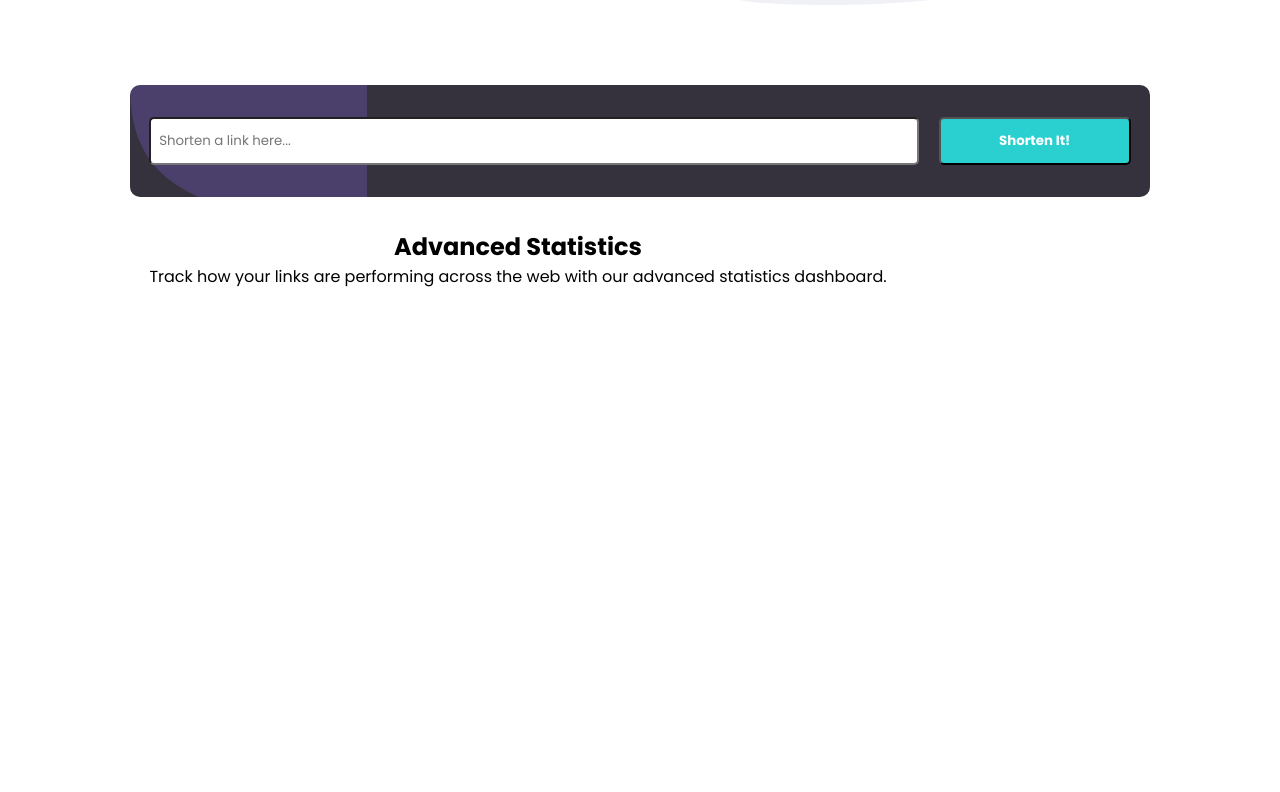
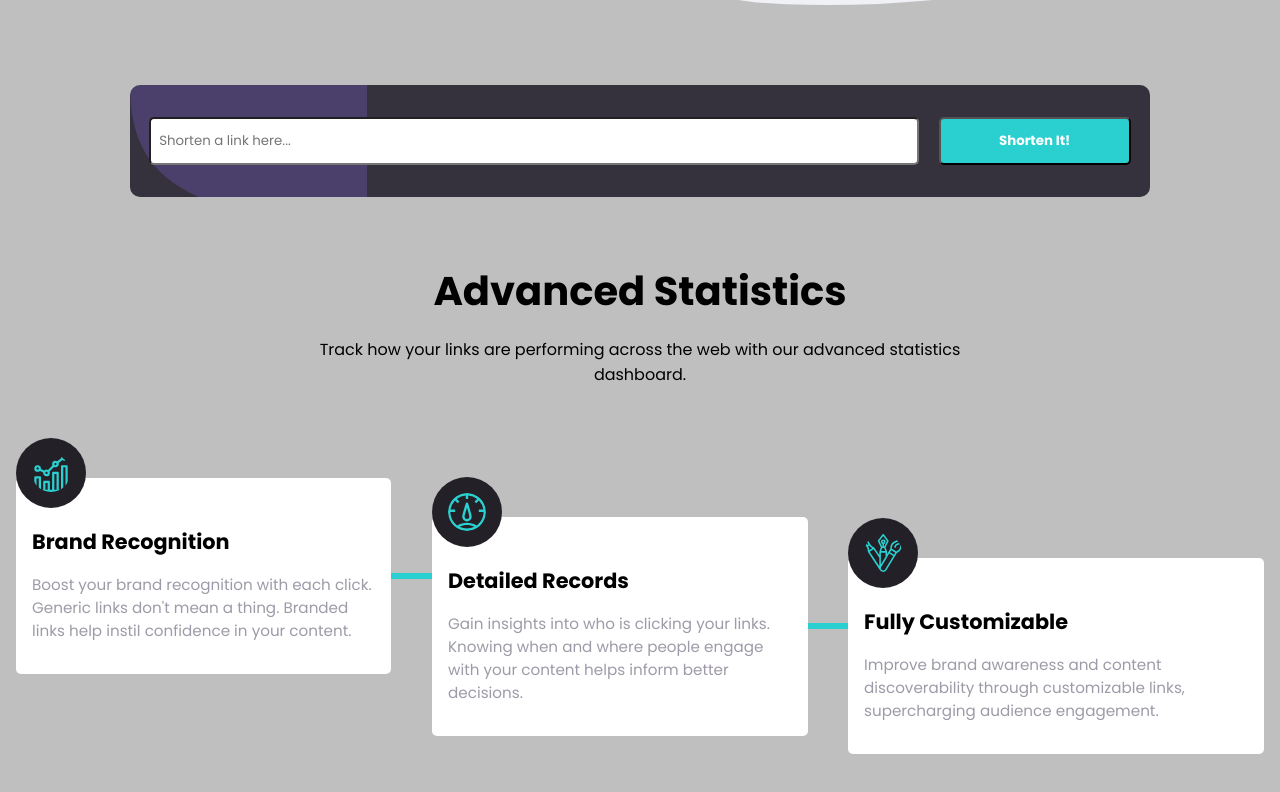
Before and after one commit to Miki0035/react-url-shorten, a React (Vite) app: page / in a window 1280 px wide. Shown: the part 558-1350 px from the top of the page. Before the commit the page ends 879 px from the top, so only its background shows below. Built offline with nearby package versions, Linux system fonts and the light colour scheme.

Commit message:
finished stat section

```diff
--- a/src/App.css
+++ b/src/App.css
@@ -9,6 +9,7 @@
 main {
   width: 100%;
   height: 100%;
+  background-color: var(--gray);
 }
 
 header {
--- /dev/null
+++ b/src/components/Card.tsx
@@ -0,0 +1,28 @@
+import "../styles/Card.css";
+
+const Card = ({
+  id,
+  image,
+  title,
+  subtitle,
+}: {
+  id: number;
+  image: string;
+  title: string;
+  subtitle: string;
+}) => {
+  return (
+    <div className={`card-container ${`container-${id}`}`}>
+      <div className="inner-content">
+        <img src={image} alt={image} />
+        <div className="card-content">
+          <h4>{title}</h4>
+          <p>{subtitle}</p>
+        </div>
+      </div>
+      {id !== 2 && <div className="vertical-line"> </div>}
+    </div>
+  );
+};
+
+export default Card;
--- a/src/components/StatSection.tsx
+++ b/src/components/StatSection.tsx
@@ -1,14 +1,29 @@
+import { statCards } from "../constants";
 import "../styles/StatSection.css";
+import Card from "./Card";
 
 const StatSection = () => {
   return (
     <section className="stat-section">
       <div className="stat-container">
-        <h2>Advanced Statistics</h2>
-        <p>
-          Track how your links are performing across the web with our advanced
-          statistics dashboard.{" "}
-        </p>
+        <div className="stat-header">
+          <h2>Advanced Statistics</h2>
+          <p>
+            Track how your links are performing across the web with our advanced
+            statistics dashboard.{" "}
+          </p>
+        </div>
+        <div className="stat-cards-container">
+          {statCards.map((card) => (
+            <Card
+              key={card.id}
+              id={card.id}
+              image={card.img}
+              title={card.title}
+              subtitle={card.subtitle}
+            />
+          ))}
+        </div>
       </div>
     </section>
   );
--- /dev/null
+++ b/src/constants/index.ts
@@ -0,0 +1,26 @@
+export const statCards = [
+  {
+    id: 0,
+    img: new URL("../assets/images/icon-brand-recognition.svg", import.meta.url)
+      .href,
+    title: "Brand Recognition",
+    subtitle: ` Boost your brand
+      recognition with each click. Generic links don't mean a thing. Branded
+      links help instil confidence in your content.`,
+  },
+  {
+    id: 1,
+    img: new URL("../assets/images/icon-detailed-records.svg", import.meta.url).href,
+    title: "Detailed Records",
+    subtitle: ` Gain
+      insights into who is clicking your links. Knowing when and where people
+      engage with your content helps inform better decisions.`,
+  },
+  {
+    id: 2,
+    img: new URL("../assets/images/icon-fully-customizable.svg", import.meta.url).href,
+    title: "Fully Customizable",
+    subtitle: `Improve brand awareness and content discoverability through customizable
+      links, supercharging audience engagement.`,
+  },
+];
--- /dev/null
+++ b/src/styles/Card.css
@@ -0,0 +1,100 @@
+.card-container {
+  width: 90%;
+  position: relative;
+  max-width: 560px;
+  display: flex;
+  flex-direction: column;
+  align-items: center;
+}
+.inner-content {
+  display: flex;
+  flex-direction: column;
+  align-items: center;
+  gap: 5px;
+}
+.inner-content img {
+  position: absolute;
+  top: -40px;
+  border-radius: 50%;
+  width: 70px;
+  height: 70px;
+  padding: 1rem;
+  background-color: var(--veryDarkViolet);
+}
+.card-content {
+  width: 100%;
+  display: flex;
+  flex-direction: column;
+  align-items: center;
+  padding: 3rem 1rem;
+  background-color: #fff;
+  border-radius: 5px;
+}
+
+.card-content h4 {
+  font-size: 1.2rem;
+}
+.card-content p {
+  font-size: 0.85rem;
+  text-align: center;
+  color: var(--grayishViolet);
+}
+
+.vertical-line {
+  border-left: 6px solid var(--cyan);
+  height: 95px;
+}
+
+@media screen and (min-width: 768px) {
+  .inner-content img {
+    width: 80px;
+    height: 80px;
+  }
+  .card-content h4 {
+    font-size: 1.8rem;
+    padding: 1rem 0.5rem;
+  }
+  .card-content p {
+    font-size: 1.1rem;
+  }
+  .card-container .vertical-line {
+    height: 120px;
+  }
+}
+
+@media screen and (min-width: 1020px) {
+  .card-container {
+    flex-direction: row;
+  }
+  .card-container .vertical-line {
+    border: 3px solid var(--cyan);
+    width: 100px;
+    height: 0px;
+  }
+  .inner-content img {
+    align-self: flex-start;
+    width: 70px;
+    height: 70px;
+  }
+  .card-content {
+    align-items: flex-start;
+    padding: 2rem 1rem;
+
+  }
+  .card-content h4 {
+    font-size: 1.3rem;
+    padding: 1rem 0rem;
+    text-align: left;
+  }
+  .card-content p {
+    font-size: 0.95rem;
+    text-align: left;
+  }
+
+  .container-1 {
+    top: 50px;
+  }
+  .container-2 {
+    top: 80px;
+  }
+}
--- a/src/styles/StatSection.css
+++ b/src/styles/StatSection.css
@@ -1,11 +1,56 @@
 .stat-section {
   width: 100%;
   padding: 2rem 0.5rem;
+  display: flex;
+  justify-content: center;
 }
 .stat-container {
   display: flex;
-    max-width: 1020px;
+  max-width: 1440px;
   width: 100%;
   flex-direction: column;
   align-items: center;
 }
+.stat-header {
+  width: 100%;
+  max-width: 736px;
+  display: flex;
+  flex-direction: column;
+  align-items: center;
+}
+.stat-header h2 {
+  font-size: 1.75rem;
+  text-align: center;
+}
+
+.stat-header p {
+  margin-top: 1rem;
+  text-align: center;
+}
+
+.stat-cards-container {
+  display: flex;
+  flex-direction: column;
+  align-items: center;
+  justify-content: center;
+  width: 100%;
+  padding: 5rem 0.5rem;
+}
+
+
+
+@media screen and (min-width: 768px) {
+  .stat-section {
+    padding: 4rem 0.5rem;
+  }
+  .stat-header h2 {
+    font-size: 2.5rem;
+  }
+}
+
+@media screen and (min-width: 1020px) {
+  .stat-cards-container {
+    flex-direction: row;
+    justify-content: center;
+  }
+}
```
Also changed, not shown: src/App.tsx (+2 -7 lines). Lines whose indentation alone changed are shown as unchanged.
